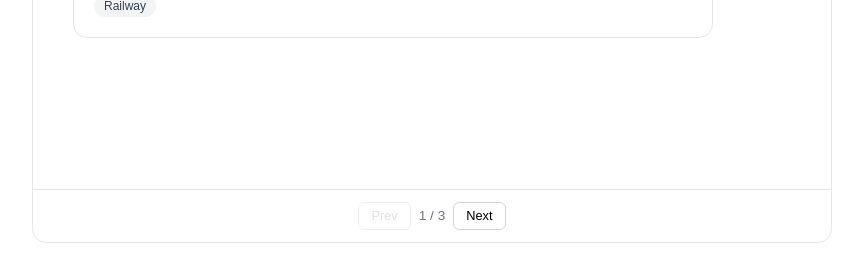
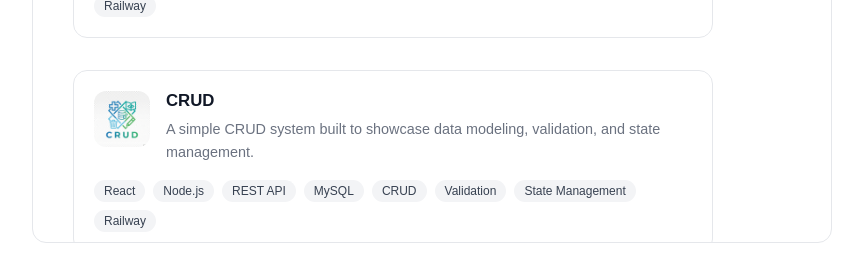
Before and after one commit to orenkeorenan/orenDev, a Next.js app: page / in a window 1280 px wide. Shown: the part 757-1029 px from the top of the page, without its empty margins (208-1071 px from the left). Built offline with nearby package versions, Linux system fonts and the light colour scheme.

Commit message:
crudLogo

```diff
--- a/src/app/components/FolderContent/Portfolio.js
+++ b/src/app/components/FolderContent/Portfolio.js
@@ -2,6 +2,127 @@
 
 import { useLanguage } from "@/app/context/LanguageContext"
 import { LANGUAGES } from "@/app/i18n"
+
+function ProjectCard({ title, subtitle, tags = [], link, logo }) {
+  const Wrapper = link ? "a" : "div"
+
+  return (
+    <Wrapper
+      href={link}
+      target="_blank"
+      rel="noopener noreferrer"
+      style={{
+        textDecoration: "none",
+        color: "inherit",
+      }}
+    >
+      <div
+        style={{
+          border: "1px solid #e5e7eb",
+          borderRadius: "14px",
+          padding: "1.25rem",
+          display: "flex",
+          flexDirection: "column",
+          gap: "1rem",
+          cursor: link ? "pointer" : "default",
+          transition: "box-shadow 0.2s ease, transform 0.2s ease",
+        }}
+      >
+        {/* Header */}
+        <div
+          style={{
+            display: "flex",
+            gap: "1rem",
+            alignItems: "flex-start",
+          }}
+        >
+          {logo ? (
+            <img
+                src={logo}
+                alt={`${title} logo`}
+                style={{
+                width: "56px",
+                height: "56px",
+                borderRadius: "12px",
+                objectFit: "cover",
+                backgroundColor: "#f3f4f6",
+                flexShrink: 0,
+                }}
+            />
+        ) : (
+            <div
+                style={{
+                width: "56px",
+                height: "56px",
+                borderRadius: "12px",
+                backgroundColor: "#f3f4f6",
+                flexShrink: 0,
+                }}
+            />
+        )}
+
+
+          {/* Text */}
+          <div
+            style={{
+              display: "flex",
+              flexDirection: "column",
+              gap: "0.4rem",
+            }}
+          >
+            <div
+              style={{
+                fontSize: "1.05rem",
+                fontWeight: 600,
+                color: "#111827",
+              }}
+            >
+              {title}
+            </div>
+
+            <div
+              style={{
+                fontSize: "0.9rem",
+                lineHeight: 1.6,
+                color: "#6b7280",
+              }}
+            >
+              {subtitle}
+            </div>
+          </div>
+        </div>
+
+        {/* Tags */}
+        <div
+          style={{
+            display: "flex",
+            flexWrap: "wrap",
+            gap: "0.5rem",
+          }}
+        >
+          {tags.map(tag => (
+            <span
+              key={tag}
+              style={{
+                fontSize: "0.75rem",
+                padding: "4px 10px",
+                borderRadius: "999px",
+                backgroundColor: "#f3f4f6",
+                color: "#374151",
+              }}
+            >
+              {tag}
+            </span>
+          ))}
+        </div>
+      </div>
+    </Wrapper>
+  )
+}
+
+
+
+
 
 export default function Portfolio() {
   const { language } = useLanguage()
@@ -29,74 +150,10 @@ export default function Portfolio() {
         </div>
 
         {/* Project card */}
-        <div
-            style={{
-            border: "1px solid #e5e7eb",
-            borderRadius: "14px",
-            padding: "1.25rem",
-            display: "flex",
-            flexDirection: "column",
-            gap: "1rem",
-            }}
-        >
-            {/* Header */}
-            <div
-            style={{
-                display: "flex",
-                gap: "1rem",
-                alignItems: "flex-start",
-            }}
-            >
-            {/* Logo placeholder */}
-            <div
-                style={{
-                width: "56px",
-                height: "56px",
-                borderRadius: "12px",
-                backgroundColor: "#f3f4f6",
-                flexShrink: 0,
-                }}
-            />
-
-            {/* Text */}
-            <div
-                style={{
-                display: "flex",
-                flexDirection: "column",
-                gap: "0.4rem",
-                }}
-            >
-                <div
-                style={{
-                    fontSize: "1.05rem",
-                    fontWeight: 600,
-                    color: "#111827",
-                }}
-                >
-                {t.manna.title}
-                </div>
-
-                <div
-                style={{
-                    fontSize: "0.9rem",
-                    lineHeight: 1.6,
-                    color: "#6b7280",
-                }}
-                >
-                {t.manna.subtitle}
-                </div>
-            </div>
-            </div>
-
-            {/* Tags */}
-            <div
-            style={{
-                display: "flex",
-                flexWrap: "wrap",
-                gap: "0.5rem",
-            }}
-            >
-            {[
+        <ProjectCard
+            title={t.manna.title}
+            subtitle={t.manna.subtitle}
+            tags={[
                 "Next.js",
                 "React",
                 "Node.js",
@@ -106,22 +163,27 @@ export default function Portfolio() {
                 "GitHub",
                 "Vercel",
                 "Railway",
-            ].map(tag => (
-                <span
-                key={tag}
-                style={{
-                    fontSize: "0.75rem",
-                    padding: "4px 10px",
-                    borderRadius: "999px",
-                    backgroundColor: "#f3f4f6",
-                    color: "#374151",
-                }}
-                >
-                {tag}
-                </span>
-            ))}
-            </div>
-        </div>
+            ]}
+        />
+
+        <ProjectCard
+            title={t.crud.title}
+            subtitle={t.crud.subtitle}
+            link="https://crud-nu-puce.vercel.app/"
+            logo="/CRUD_logo.png"
+            tags={[
+                "React",
+                "Node.js",
+                "REST API",
+                "MySQL",
+                "CRUD",
+                "Validation",
+                "State Management",
+                "Railway",
+            ]}
+        />
+
+
     </div>
   )
 }
--- a/src/app/config/folders.js
+++ b/src/app/config/folders.js
@@ -9,7 +9,7 @@ export const FOLDERS = [
     id: "portfolio",
     label: "Portfolio",
     Component: Portfolio,
-    paginated: true,
+    paginated: false,
     totalPages: 3,
   },
   {
--- a/src/app/i18n/en.js
+++ b/src/app/i18n/en.js
@@ -33,6 +33,11 @@ export const en = {
           title: 'Manna',
           subtitle:
             'A lightweight social platform that helps people create and join small meetups effortlessly — because meeting new people shouldn’t be complicated.',
+        },
+        crud: {
+          title: 'CRUD',
+          subtitle:
+            'A simple CRUD system built to showcase data modeling, validation, and state management.',
         },
   },
 
--- a/src/app/i18n/ko.js
+++ b/src/app/i18n/ko.js
@@ -34,6 +34,12 @@ export const ko = {
       title: 'Manna',
       subtitle:
         '사람들이 부담 없이 소규모 모임을 만들고 참여할 수 있도록 돕는 가벼운 소셜 플랫폼입니다. 새로운 사람을 만나는 일은 복잡할 필요가 없습니다.',
+    },
+    crud: {
+      title: 'CRUD',
+      subtitle:
+        `React와 Node.js를 기반으로 실제 사용성을 고려한 설계와
+          깔끔한 아키텍처, 장기적인 유지보수성을 중점으로 개발한 프로젝트들입니다.`,
     },
   },
 
```
Also changed, not shown: public/CRUD_logo.png (added).
